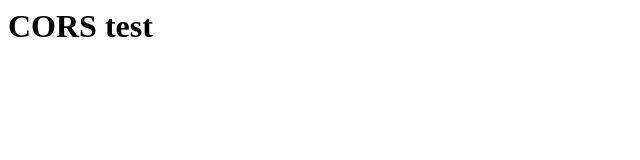
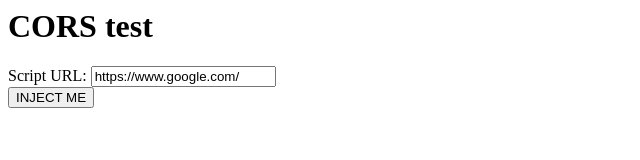
Before and after one commit to AustinWise/cors-test, a plain HTML site: page index.html in a window 1280 px wide. Shown: the whole page, without its empty margins (0-640 px from the left). Drawn offline with Linux system fonts and the light colour scheme.

Commit message:
Add form

```diff
--- a/index.html
+++ b/index.html
@@ -1,8 +1,21 @@
 <html>
     <head>
         <title>CORS test</title>
+        <script type="application/javascript">
+            "strict";
+            function do_some_cors() {
+                const src = document.forms.form1.some_text.value;
+                const script = document.createElement('script');
+                script.src = src;
+                document.head.appendChild(script);
+            }
+        </script>
     </head>
     <body>
         <h1>CORS test</h1>
+        <form id="form1">
+            Script URL: <input id="some_text" name="some_text" type="text" value="https://www.google.com/" /><br />
+            <input type="button" value="INJECT ME" onclick="do_some_cors()" />
+        </form>
     </body>
 </html>
```
Also changed, not shown: 1 other file.
